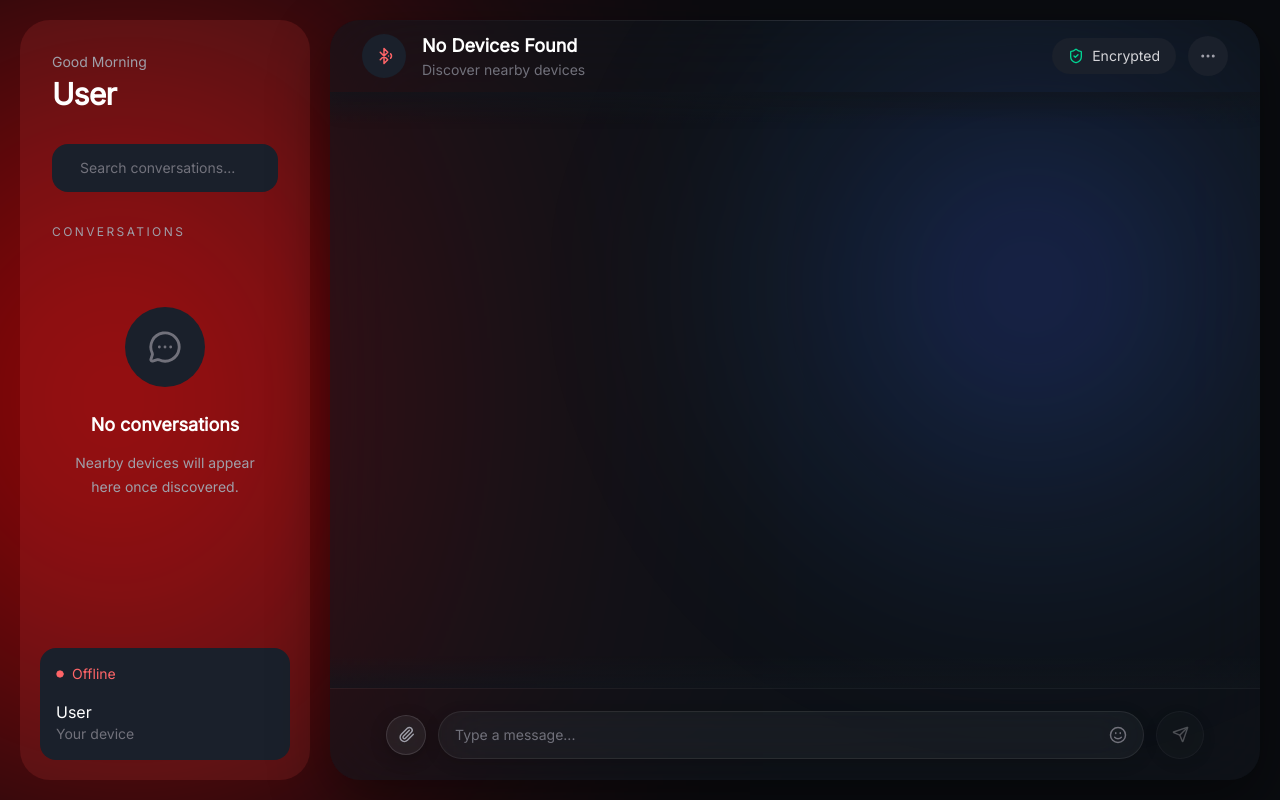
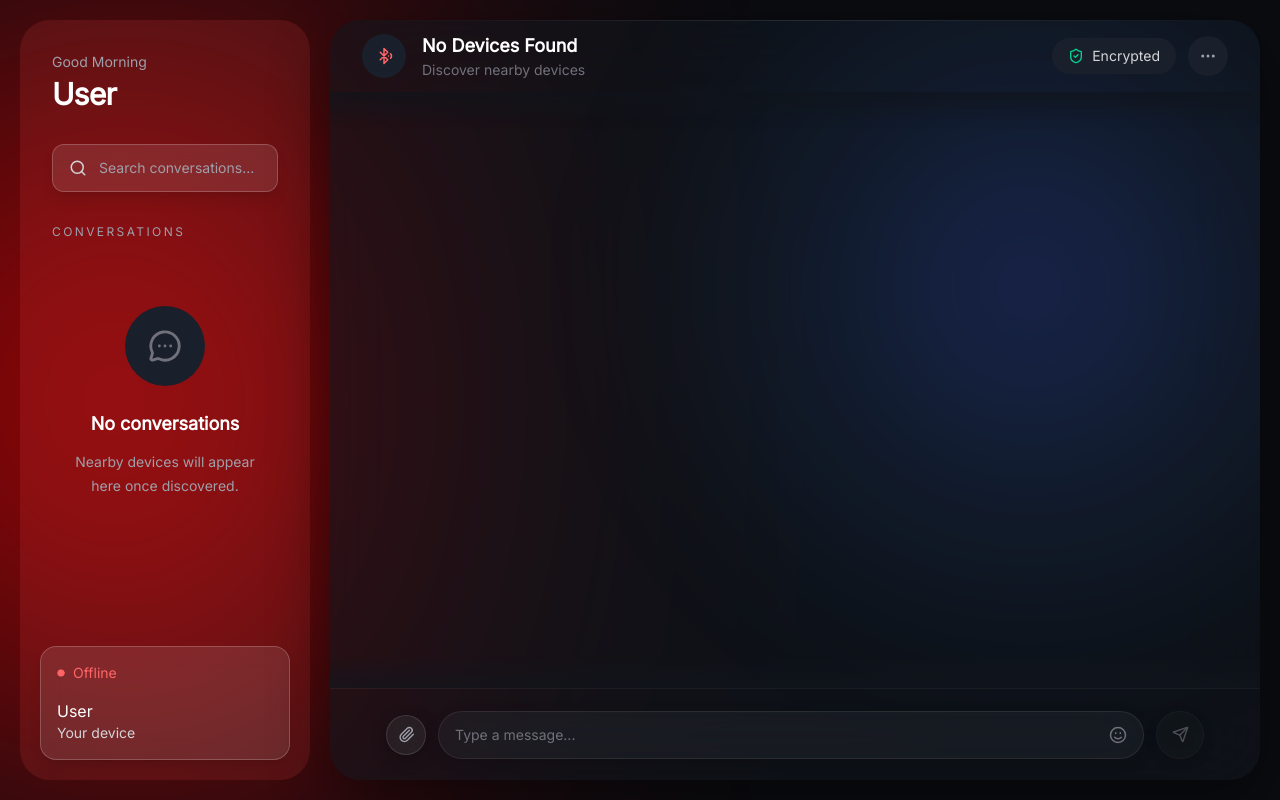
Before and after one commit to lingeshivakumar/anti-internet-chat, a React (Vite) app in the folder client/: page / in a window 1280 px wide. Built offline with nearby package versions, Linux system fonts and the light colour scheme.

Commit message:
added glass effect for search bar and footer in sidebar.tsx

```diff
--- a/client/src/components/Sidebar.tsx
+++ b/client/src/components/Sidebar.tsx
@@ -26,7 +26,7 @@ export default function Sidebar({
   const [isOpen, setIsOpen] = useState(false);
 
   return (
-    // CHANGE 1: Outer container is h-auto on mobile so it collapses completely when closed
+    // Outer container is h-auto on mobile so it collapses completely when closed
     <div className="relative h-auto lg:h-full w-full lg:w-auto">
 
       {/* Mobile Header Bar — Fixed height, acts as the persistent top nav on mobile */}
@@ -80,30 +80,16 @@ export default function Sidebar({
           </h1>
         </header>
 
-        {/* Search */}
-        <div className="relative px-6 pt-6 lg:px-8 lg:pt-8">
-          <div
-            className="
-              flex
-              h-12
-              items-center
-              gap-3
-              rounded-2xl
-              bg-[#1A202B]
-              px-4
-              transition-all
-              duration-300
-              focus-within:scale-[1.02]
-              focus-within:bg-[#222938]
-            "
-          >
+        {/* Search Bar with Apple Glass Effect */}
+        <div className="relative px-6 pt-6 lg:px-8 lg:pt-8 w-full">
+          <div className="flex h-12 w-full items-center gap-3 rounded-xl bg-white/10 px-4 border border-white/20 backdrop-blur-md shadow-lg transition-all duration-300 focus-within:scale-[1.02] focus-within:bg-white/15">
             <Search
               size={18}
-              className="text-zinc-500"
+              className="text-zinc-300"
             />
             <input
               placeholder="Search conversations..."
-              className="flex-1 bg-transparent text-sm text-white placeholder:text-zinc-500 outline-none"
+              className="flex-1 bg-transparent text-sm text-white placeholder:text-zinc-400 outline-none w-full"
             />
           </div>
         </div>
@@ -136,12 +122,16 @@ export default function Sidebar({
             <div
               className="
                 rounded-2xl
-              bg-[#1A202B]
+                bg-white/10
                 p-4
+                border
+                border-white/20
+                backdrop-blur-md
+                shadow-lg
                 transition-all
                 duration-300
                 hover:-translate-y-1
-              hover:bg-[#232B39]"
+                hover:bg-white/15"
             >
               <div className="flex items-center gap-2">
                 <Circle
@@ -155,11 +145,12 @@ export default function Sidebar({
               <h3 className="mt-4 font-medium text-white">
                 {userName}
               </h3>
-            <p className="text-sm text-zinc-500">
+              <p className="text-sm text-zinc-300">
                 {deviceName}
               </p>
             </div>
           </footer>
+
       </aside>
     </div>
   );
```
Lines whose indentation alone changed are shown as unchanged.
